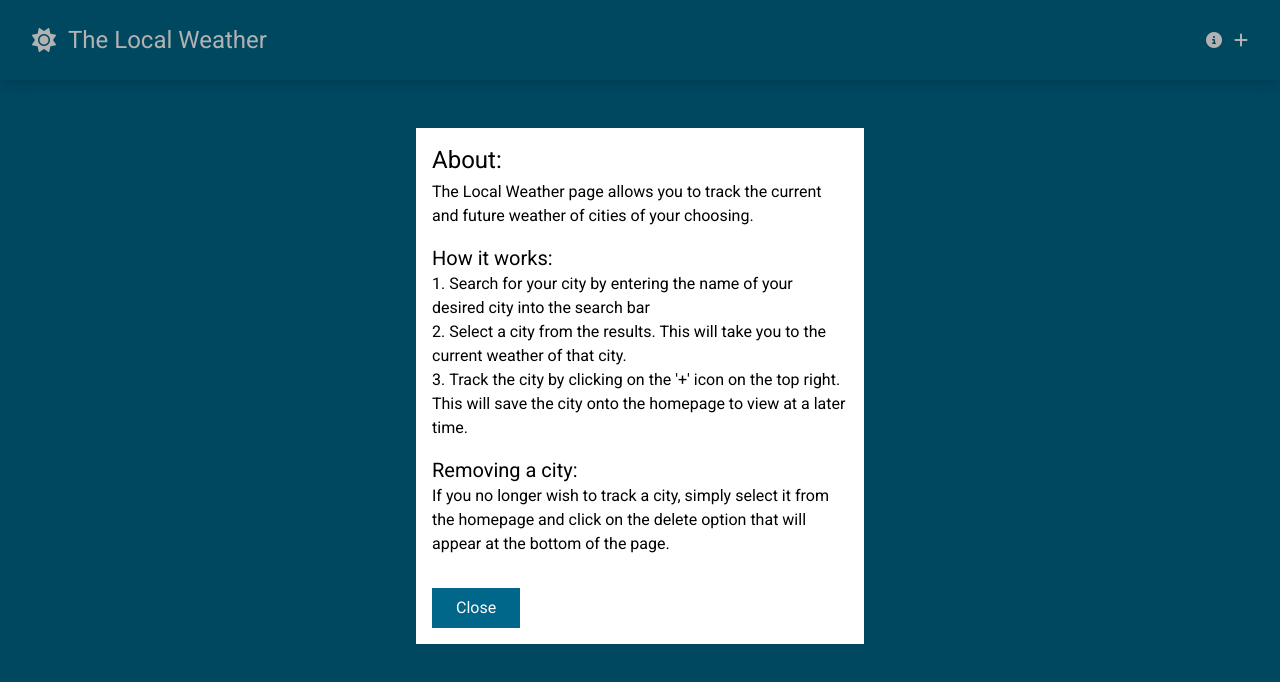
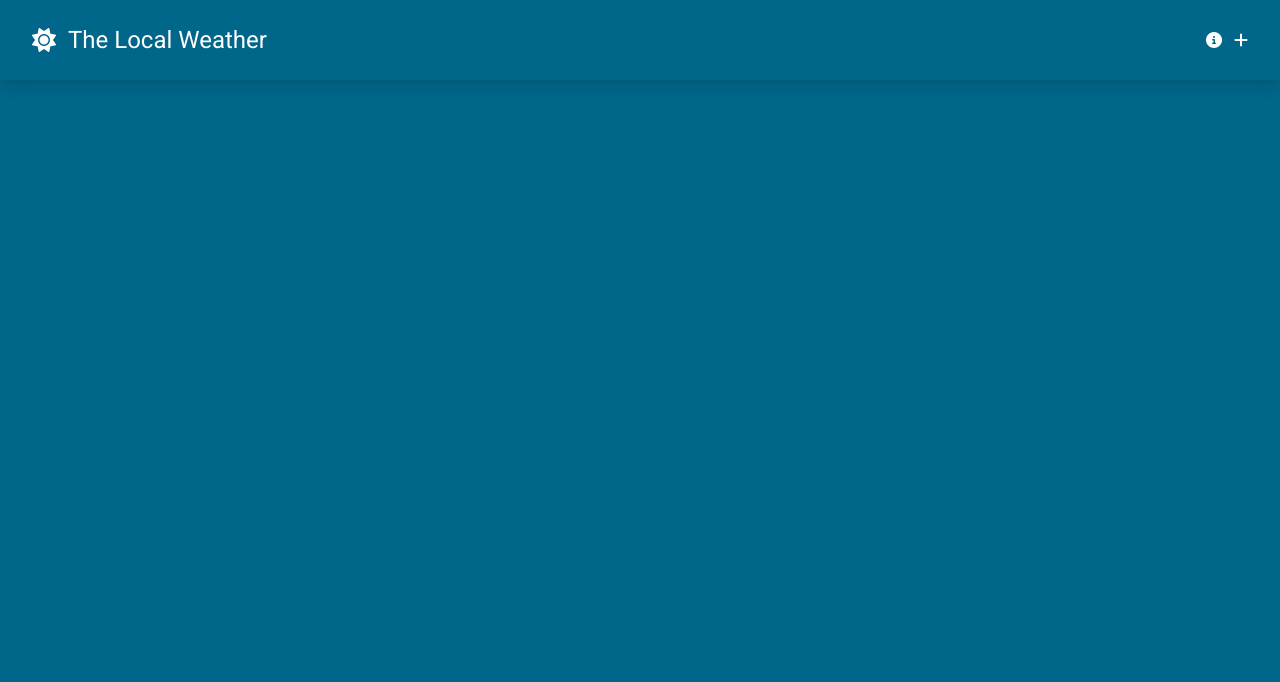
Before and after one commit to RafsanQ/WeatherApp, a Vue app: page / in a window 1280 px wide. Shown: the top 682 px of the page. Built offline with nearby package versions, Linux system fonts and the light colour scheme.

Commit message:
Modal open and close done

```diff
--- a/src/components/BaseModal.vue
+++ b/src/components/BaseModal.vue
@@ -1,13 +1,14 @@
 <template>
-    <div class="absolute w-full bg-black bg-opacity-30 h-screen top-0 left-0 flex justify-center px-8">
-        <div class="p-4 bg-white self-start mt-32 max-w-md">
+    <div v-show="modalActive" class="absolute w-full bg-black bg-opacity-30 h-screen top-0 left-0 flex justify-center px-8">
+        <div v-if="modalActive" class="p-4 bg-white self-start mt-32 max-w-md">
             <slot />
-            <button class="text-white mt-8 bg-weather-primary py-2 px-6">Close</button>
+            <button @click="$emit('close-modal')" class="text-white mt-8 bg-weather-primary py-2 px-6">Close</button>
         </div>
     </div>
 </template>
 
 <script setup>
+defineEmits(['close-modal'])
 defineProps({
     modalActive: {
         type: Boolean,
--- a/src/components/SiteNavigation.vue
+++ b/src/components/SiteNavigation.vue
@@ -9,10 +9,10 @@
             </RouterLink>
 
             <div class="flex gap-3 flex-1 justify-end">
-                <i class="fa-solid fa-circle-info hover:text-weather-secondary duration-150 cursor-pointer"></i>
+                <i class="fa-solid fa-circle-info hover:text-weather-secondary duration-150 cursor-pointer" @click="toggleModal"></i>
                 <i class="fa-solid fa-plus hover:text-weather-secondary duration-150 cursor-pointer"></i>
             </div>
-            <BaseModal>
+            <BaseModal :modalActive="modalActive" @close-modal="toggleModal">
                 <div class="text-black">
                     <h1 class="text-2xl mb-1">About:</h1>
                     <p class="mb-4">
@@ -39,6 +39,13 @@
 </template>
 
 <script setup>
-    import { RouterLink } from 'vue-router';
-    import BaseModal from './BaseModal.vue';
+import { RouterLink } from 'vue-router';
+import BaseModal from './BaseModal.vue';
+import { ref } from 'vue';
+
+const modalActive = ref(null);
+const toggleModal = () => {
+    modalActive.value = !modalActive.value;
+}
+
 </script>
```
